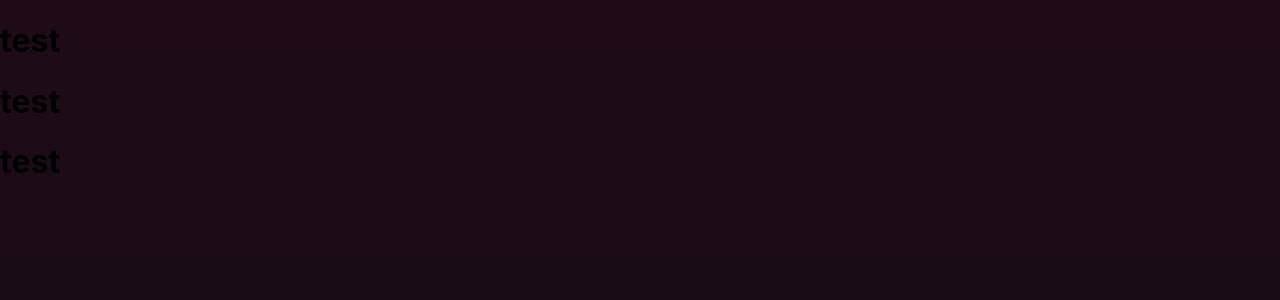
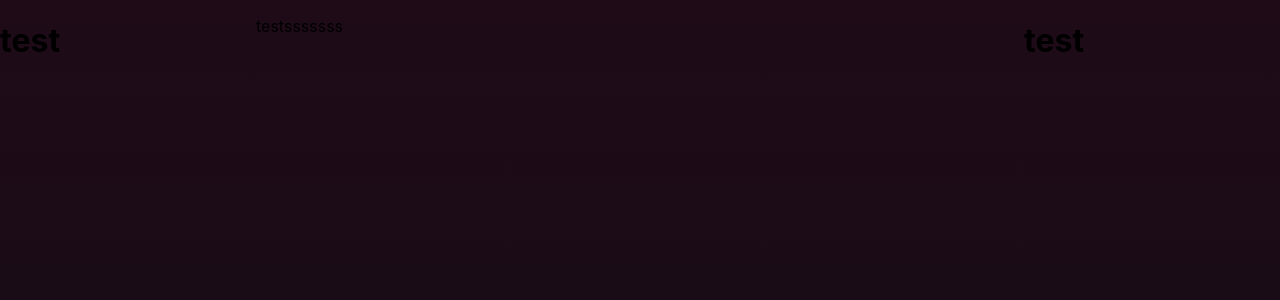
Before and after one commit to DenisHallvaxhiu/LevelUpApp, a React (Create React App) app in the folder client/levelupapp/: page / in a window 1280 px wide. Shown: the top 300 px of the page. Built offline with nearby package versions, Linux system fonts and the light colour scheme.

Commit message:
React router dom

```diff
--- a/client/levelupapp/package.json
+++ b/client/levelupapp/package.json
@@ -8,6 +8,7 @@
     "@testing-library/user-event": "^13.5.0",
     "react": "^18.3.1",
     "react-dom": "^18.3.1",
+    "react-router-dom": "^6.26.1",
     "react-scripts": "5.0.1",
     "web-vitals": "^2.1.4"
   },
--- a/client/levelupapp/src/App.js
+++ b/client/levelupapp/src/App.js
@@ -1,11 +1,19 @@
 import "./App.css";
 import Home from "./pages/Home/Home";
+import Profile from "./pages/Profile/Profile";
+import Calendar from "./pages/Calendar/Calendar";
+import { BrowserRouter, Routes, Route } from 'react-router-dom';
 
 function App() {
   return (
-    <div data-testid="test" className="App">
-      <Home></Home>
-    </div>
+    <BrowserRouter data-testid="test">
+      <Routes>
+        <Route path="/" element={<Home />} />
+        <Route path="/profile" element={<Profile />} />
+        <Route path="/calendar" element={<Calendar />} />
+      </Routes>
+    </BrowserRouter>
+
   );
 }
 
--- a/client/levelupapp/src/index.js
+++ b/client/levelupapp/src/index.js
@@ -3,6 +3,7 @@ import ReactDOM from 'react-dom/client';
 import './index.css';
 import App from './App';
 import reportWebVitals from './reportWebVitals';
+
 
 const root = ReactDOM.createRoot(document.getElementById('root'));
 root.render(
--- /dev/null
+++ b/client/levelupapp/src/pages/Calendar/Calendar.jsx
@@ -0,0 +1,7 @@
+import React from 'react'
+
+export default function Calendar() {
+  return (
+    <div>Calendar</div>
+  )
+}
--- /dev/null
+++ b/client/levelupapp/src/pages/Home/Home.css
@@ -0,0 +1,14 @@
+.Home {
+    width: 100vw;
+    max-width: 100vw;
+    height: 100vh;
+    background: linear-gradient(rgba(31,11,24,255) ,rgba(16,13,21,255));
+    display: flex;
+  }
+.sidebar{
+    flex: 0 0 20%;
+}
+.main-content{
+    flex: 1 1 auto;
+    max-width: 60vw;
+}
--- a/client/levelupapp/src/pages/Home/Home.jsx
+++ b/client/levelupapp/src/pages/Home/Home.jsx
@@ -1,4 +1,5 @@
 import React from "react";
+import "./Home.css"
 
 export default function Home() {
   return (
@@ -8,7 +9,7 @@ export default function Home() {
       </div>
       <div className="main-content">
         {" "}
-        <h1>test</h1>
+        <p>testsssssss</p>
       </div>
       <div className="sidebar right">
         {" "}
--- /dev/null
+++ b/client/levelupapp/src/pages/Profile/Profile.jsx
@@ -0,0 +1,7 @@
+import React from 'react'
+
+export default function Profile() {
+  return (
+    <div>Profile</div>
+  )
+}
```
Also changed, not shown: client/levelupapp/src/pages/Calendar/Calendar.css (added), client/levelupapp/src/pages/Profile/Profile.css (added), 2 other files (tests, documents, lock files or other folders).
